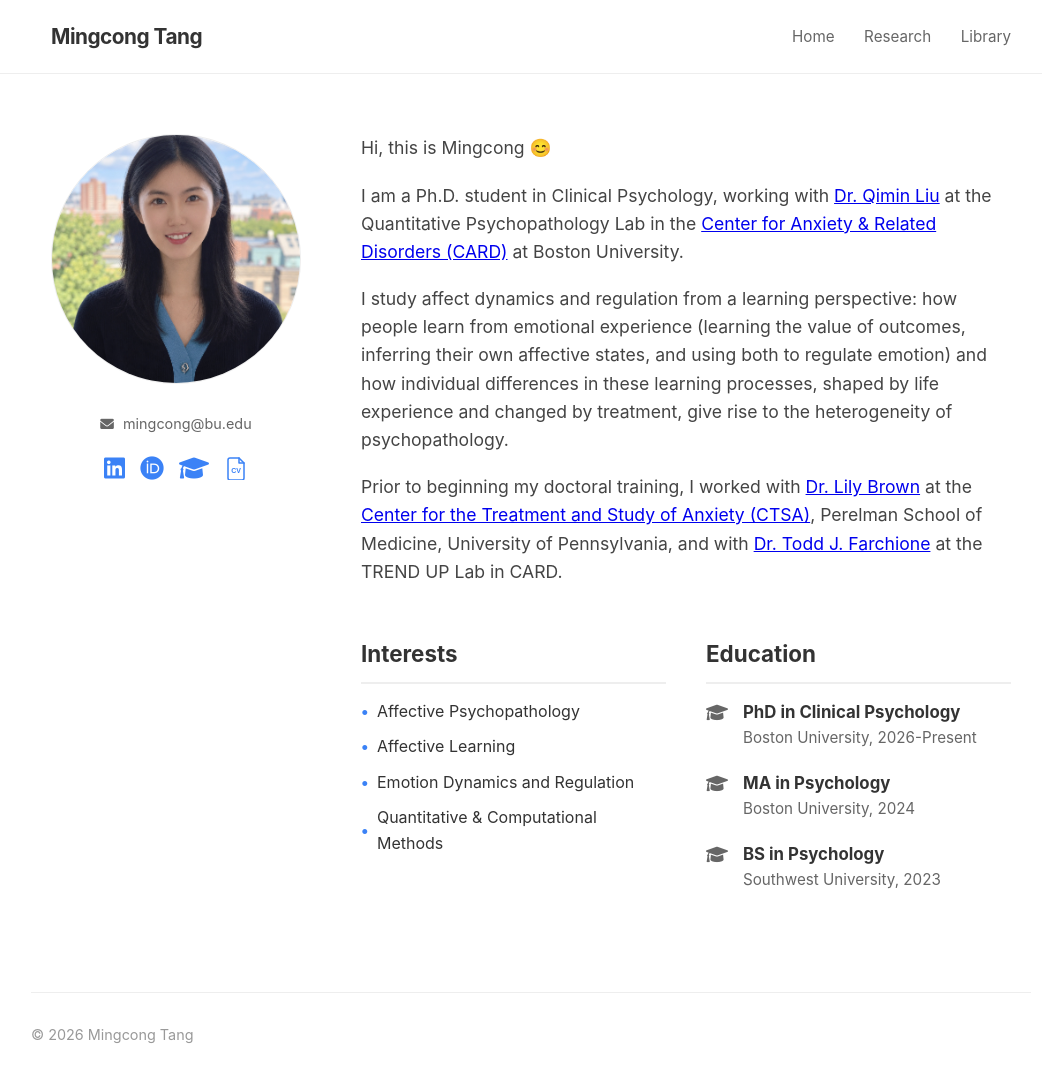
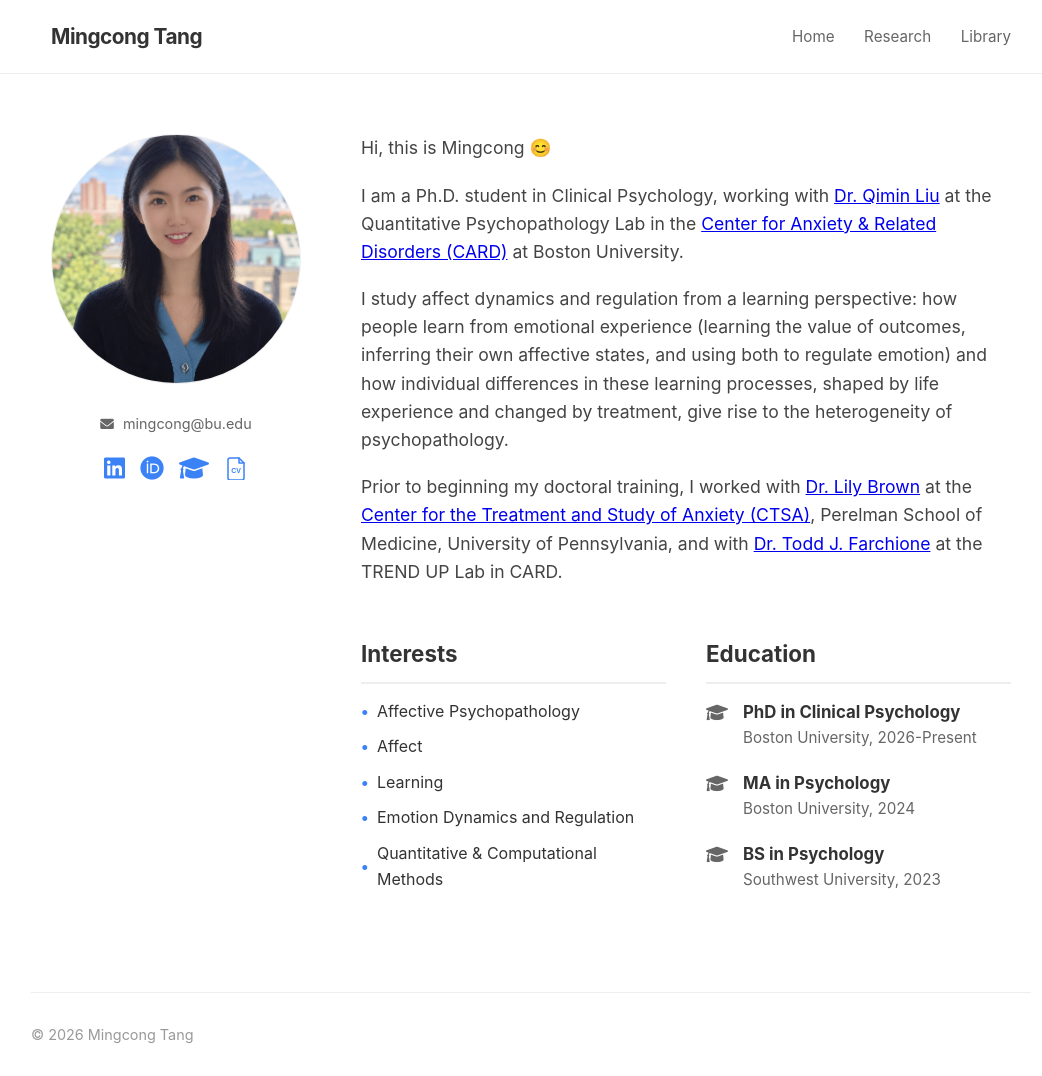
Before and after one commit to Mingcong-TANG/Mingcong-Tang.github.io, a Jekyll site: the page index.html, which Jekyll copies as it is, in a window 1280 px wide. Shown: the whole page, without its empty margins (109-1151 px from the left). Built offline with Jekyll 4.4.1, drawn with Linux system fonts in a browser that asks for light colours.

Commit message:
Update index.html

```diff
--- a/index.html
+++ b/index.html
@@ -61,7 +61,8 @@
             <h3>Interests</h3>
             <ul>
               <li>Affective Psychopathology</li>
-              <li>Affective Learning</li>
+              <li>Affect</li>
+              <li>Learning</li>
               <li>Emotion Dynamics and Regulation</li>
               <li>Quantitative & Computational Methods</li>
             </ul>
```
